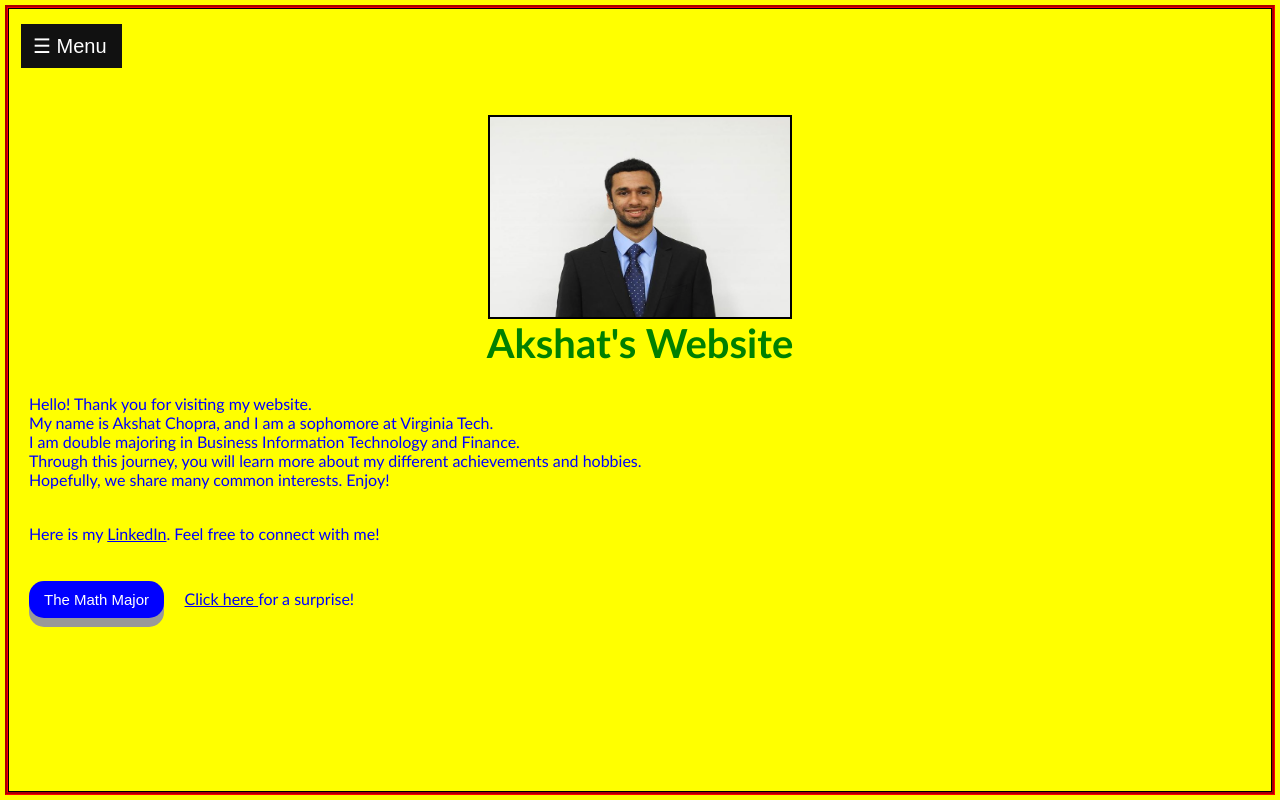
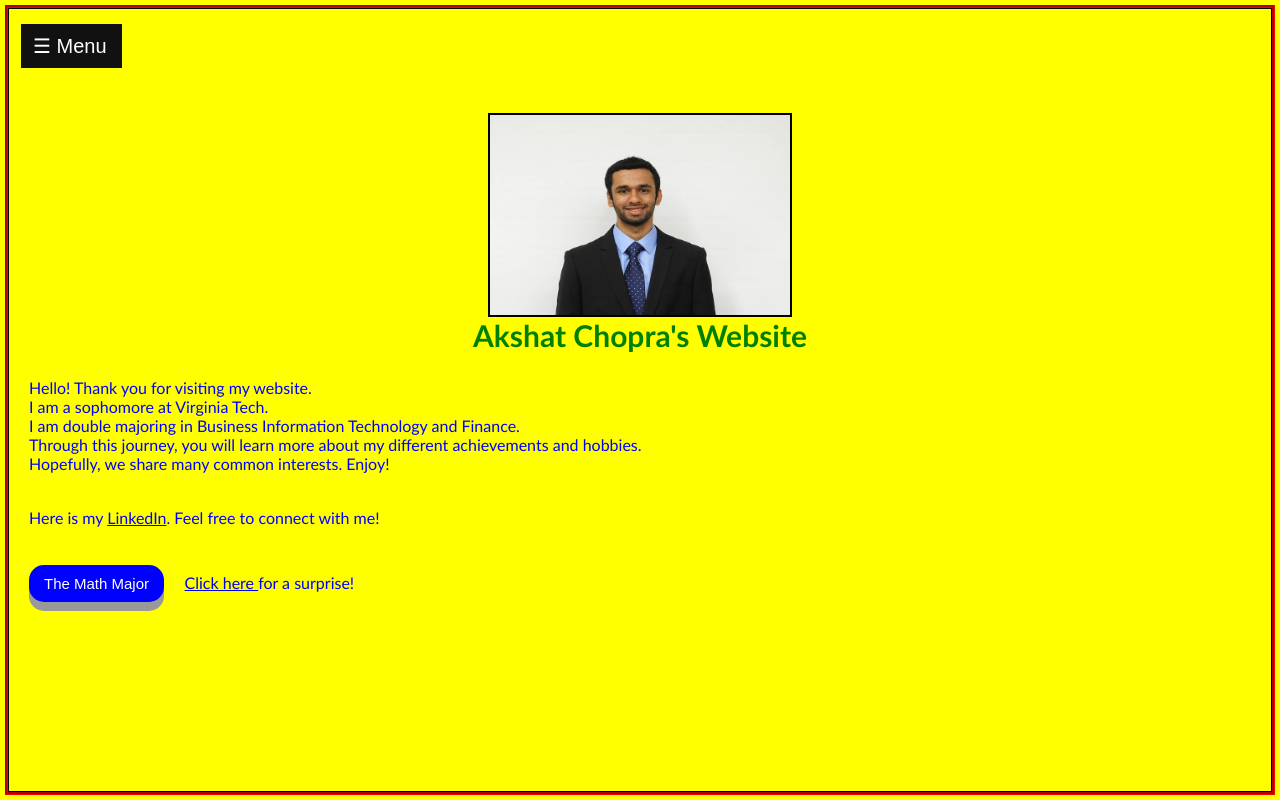
Before and after one commit to akshat263/akshat263.github.io, a plain HTML site: page index.html in a window 1280 px wide. Drawn offline with Linux system fonts and the light colour scheme.

Commit message:
Update index.html

```diff
--- a/index.html
+++ b/index.html
@@ -8,7 +8,7 @@
 <div id="mySideNav" class="sideNav">
   <a href="javascript:void(0)" class="closeButton" onclick="closeNav()">&times;</a>
   <a href="index.html">Homepage</a> </br>
-  <a href="#">My Background</a> </br>
+  <a href="background.html">My Background</a> </br>
   <a href="#">My Achievements</a> </br>
   <a href="#">Contact Me!</a>
 </div>
@@ -21,16 +21,16 @@
 <div id="main">
 
   <div class="headerClass">
-  <h1>
+  <h2>
   <img src="AMA Professional Picture copy.png" alt="profPicMe" id="profPicOfMe" style="max-width:100%;" width=300 height=200> <br />
-    Akshat's Website
-  </h1>
+    Akshat Chopra's Website
+  </h2>
   </div>
 
 <div class="backgroundInfo">
 <p>
-  Hello! Thank you for visiting my website. <br />
-  My name is Akshat Chopra, and I am a sophomore at Virginia Tech. <br />
+  Hello! Thank you for visiting my website.</br>
+  I am a sophomore at Virginia Tech. <br />
   I am double majoring in Business Information Technology and Finance. <br />
   Through this journey, you will learn more about my different achievements and hobbies. <br />
   Hopefully, we share many common interests. Enjoy! <br />
```
